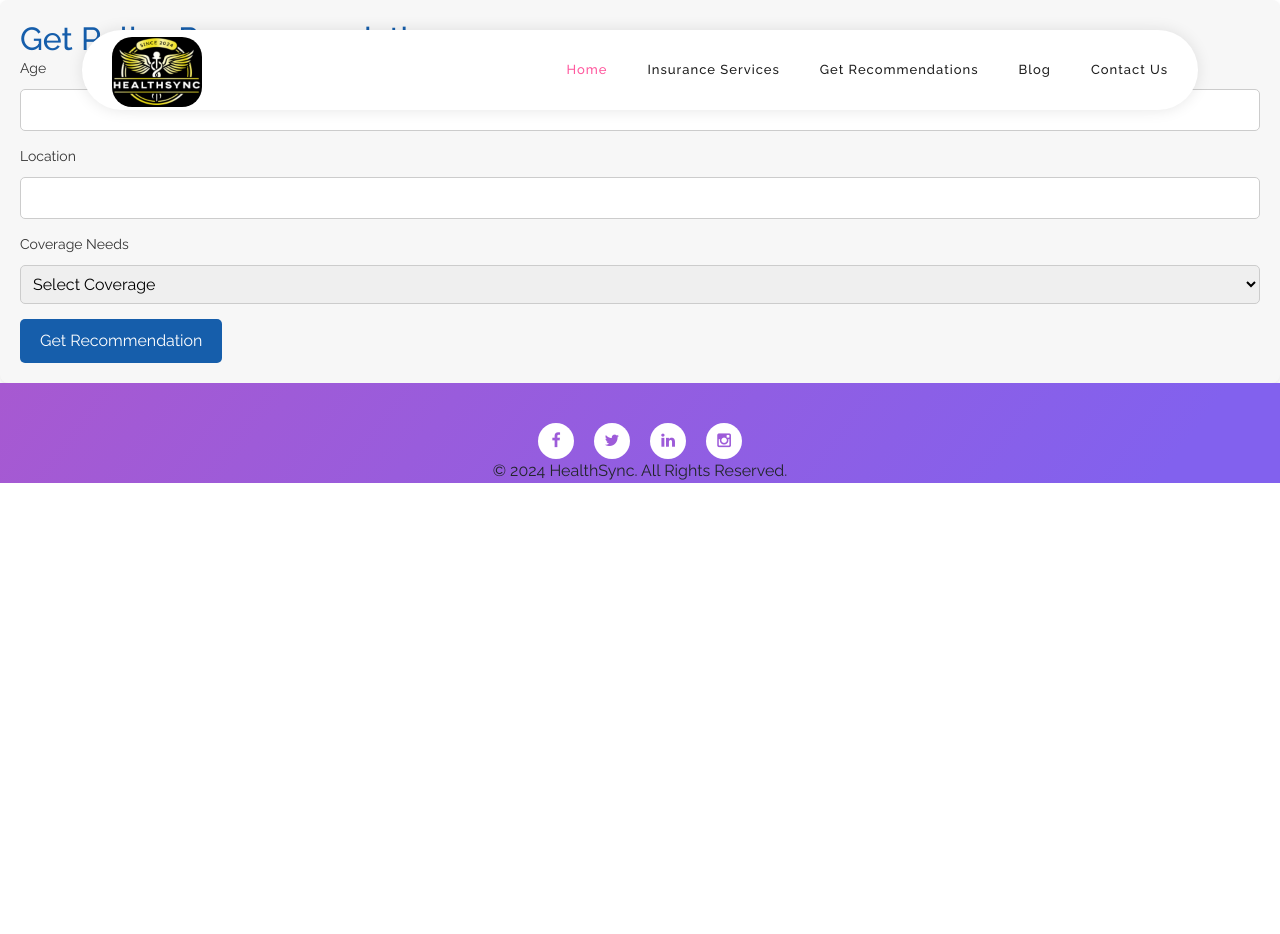
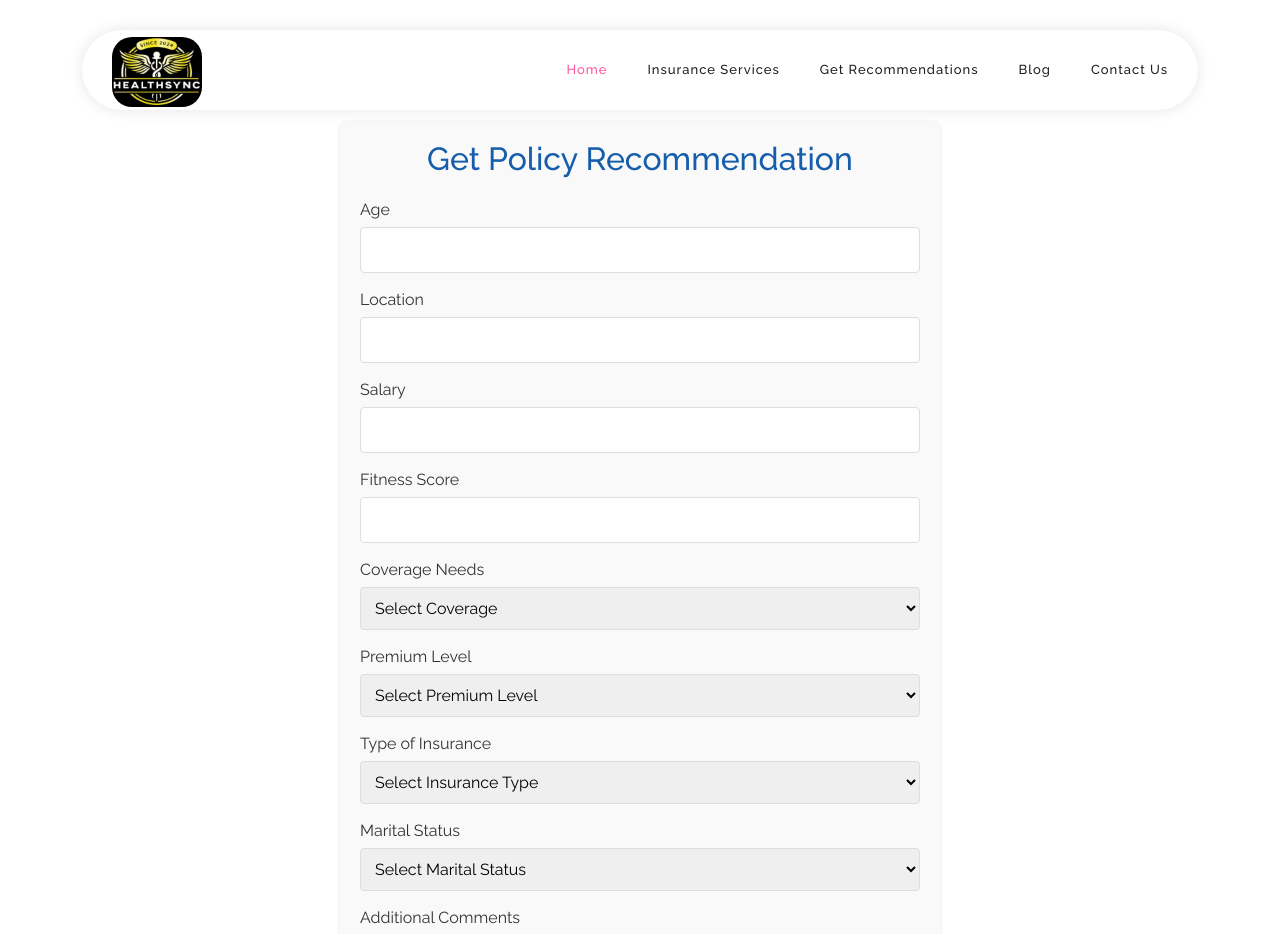
Before and after one commit to vinayak-v-nayak/HealthSync, a React (Create React App) app: page /recommendation in a window 1280 px wide. Shown: the top 934 px of the page. Before the commit the page ends 800 px from the top, so only its background shows below. Built offline with nearby package versions, Linux system fonts and the light colour scheme.

Commit message:
new changes

```diff
--- a/src/App.jsx
+++ b/src/App.jsx
@@ -1,6 +1,6 @@
 import React from 'react';
 import { BrowserRouter as Router, Routes, Route } from 'react-router-dom';
-import InsuranceServices from './Insurance-Services'; // Import the new component
+import InsuranceServices from './InsuranceServices'; // Import the new component
 import HealthSync from './HealthSync';
 import Blog from './Blog'
 import PolicyRecommendation from './PolicyRecommendation';
--- a/src/Blog.jsx
+++ b/src/Blog.jsx
@@ -1,5 +1,5 @@
 import React from 'react';
-import './assets/css/blog.css'
+import './assets/css/Blog.css'
 
 const blogs = [
   {
--- a/src/HealthSync.jsx
+++ b/src/HealthSync.jsx
@@ -7,7 +7,7 @@ import 'bootstrap/dist/css/bootstrap.min.css';
 import './assets/css/flex-slider.css'
 import './assets/css/font-awesome.css';
 import './assets/css/insurance-landing.css';
-import './assets/css/chatbot.css';
+import './assets/css/Chatbot.css';
 
 
 const HealthSync = () => {
--- a/src/Insurance-Services.jsx
+++ b/src/InsuranceServices.jsx
@@ -1,5 +1,5 @@
 import React from 'react';
-import './assets/css/insurance.css'; // Add your styles here
+import './assets/css/InsuranceServices.css'; // Add your styles here
 
 const InsuranceServices = () => {
   const services = [
--- a/src/PolicyRecommendation.jsx
+++ b/src/PolicyRecommendation.jsx
@@ -5,7 +5,13 @@ const PolicyRecommendation = () => {
   const [formData, setFormData] = useState({
     age: '',
     location: '',
-    coverage: ''
+    salary: '',
+    fitnessScore: '',
+    coverage: '',
+    premiumLevel: '',
+    insuranceType: '',
+    maritalStatus: '',
+    comments: ''
   });
 
   const [recommendedPolicy, setRecommendedPolicy] = useState(null);
@@ -22,19 +28,18 @@ const PolicyRecommendation = () => {
     e.preventDefault();
 
     // Placeholder for policy recommendation logic
-    // Here, you might want to send the form data to a backend or use a third-party API to get recommendations
     const policy = await getPolicyRecommendation(formData); // Simulating API call
     setRecommendedPolicy(policy);
   };
 
   // Simulating an API call to get a recommended policy
   const getPolicyRecommendation = async (formData) => {
-    // Logic to recommend a policy can be added here, for now, we're returning a mock recommendation
+    // Logic to recommend a policy can be added here
     return {
-      name: 'Comprehensive Health Plan',
-      description: 'A comprehensive health insurance policy for individuals.',
-      premium: '$200/month',
-      coverageDetails: 'Covers hospitalization, outpatient care, maternity, and more.'
+      name: 'Tailored Insurance Plan',
+      description: 'An insurance plan tailored to your needs based on the provided details.',
+      premium: '$250/month',
+      coverageDetails: 'Covers a variety of needs based on your preferences.'
     };
   };
 
@@ -65,6 +70,28 @@ const PolicyRecommendation = () => {
           />
         </div>
         <div className="form-group">
+          <label htmlFor="salary">Salary</label>
+          <input
+            type="number"
+            id="salary"
+            name="salary"
+            value={formData.salary}
+            onChange={handleInputChange}
+            required
+          />
+        </div>
+        <div className="form-group">
+          <label htmlFor="fitnessScore">Fitness Score</label>
+          <input
+            type="number"
+            id="fitnessScore"
+            name="fitnessScore"
+            value={formData.fitnessScore}
+            onChange={handleInputChange}
+            required
+          />
+        </div>
+        <div className="form-group">
           <label htmlFor="coverage">Coverage Needs</label>
           <select
             id="coverage"
@@ -78,6 +105,63 @@ const PolicyRecommendation = () => {
             <option value="comprehensive">Comprehensive</option>
             <option value="family">Family</option>
           </select>
+        </div>
+        <div className="form-group">
+          <label htmlFor="premiumLevel">Premium Level</label>
+          <select
+            id="premiumLevel"
+            name="premiumLevel"
+            value={formData.premiumLevel}
+            onChange={handleInputChange}
+            required
+          >
+            <option value="">Select Premium Level</option>
+            <option value="low">Low</option>
+            <option value="medium">Medium</option>
+            <option value="high">High</option>
+          </select>
+        </div>
+        <div className="form-group">
+          <label htmlFor="insuranceType">Type of Insurance</label>
+          <select
+            id="insuranceType"
+            name="insuranceType"
+            value={formData.insuranceType}
+            onChange={handleInputChange}
+            required
+          >
+            <option value="">Select Insurance Type</option>
+            <option value="health">Health</option>
+            <option value="life">Life</option>
+            <option value="auto">Auto</option>
+            <option value="home">Home</option>
+          </select>
+        </div>
+        <div className="form-group">
+          <label htmlFor="maritalStatus">Marital Status</label>
+          <select
+            id="maritalStatus"
+            name="maritalStatus"
+            value={formData.maritalStatus}
+            onChange={handleInputChange}
+            required
+          >
+            <option value="">Select Marital Status</option>
+            <option value="single">Single</option>
+            <option value="married">Married</option>
+            <option value="divorced">Divorced</option>
+            <option value="widowed">Widowed</option>
+          </select>
+        </div>
+        <div className="form-group">
+          <label htmlFor="comments">Additional Comments</label>
+          <textarea
+            id="comments"
+            name="comments"
+            value={formData.comments}
+            onChange={handleInputChange}
+            rows="4"
+          />
         </div>
         <button type="submit" className="submit-btn">Get Recommendation</button>
       </form>
--- /dev/null
+++ b/src/assets/css/InsuranceServices.css
@@ -0,0 +1,62 @@
+.insurance-services {
+  padding: 20px;
+  margin-top: 120px;
+  background-color: #f7f7f7; /* Light gray background for the section */
+}
+
+.insurance-services h2 {
+  color: #165EAB; /* Dark blue color for the heading */
+  margin-bottom: 20px; /* Space below the heading */
+  text-align: center; /* Center the heading */
+}
+
+.services-list {
+  display: block; /* Change to block for single column */
+  gap: 20px; /* Space between service cards */
+}
+
+.service-card {
+  background-color: #fff; /* White background for each card */
+  border: 2px solid #4a90e2; /* Blue border for cards */
+  border-radius: 10px; /* Slightly larger border radius */
+  padding: 20px; /* Increased padding for better spacing */
+  width: 100%; /* Full width for single column */
+  box-shadow: 0 4px 8px rgba(0, 0, 0, 0.15); /* Enhanced shadow for depth */
+  transition: transform 0.3s; /* Smooth transition for hover effect */
+  position: relative; /* Positioning context for pseudo-elements */
+  margin-bottom: 20px; /* Space below each card */
+}
+
+.service-card::before {
+  content: ""; /* Create a decorative line at the top */
+  position: absolute;
+  top: 0;
+  left: 0;
+  width: 100%;
+  height: 5px; /* Height of the decorative line */
+  background-color: #4a90e2; /* Blue color for the line */
+  border-radius: 10px 10px 0 0; /* Rounded corners on top */
+}
+
+.service-card:hover {
+  transform: translateY(-5px); /* Lift the card on hover */
+}
+
+.service-card h3 {
+  margin-top: 0; /* No margin on top of the title */
+  color: #165EAB; /* Dark blue color for titles */
+  font-size: 1.2em; /* Slightly larger font size for titles */
+}
+
+.service-card p {
+  margin-bottom: 10px; /* Space below paragraph */
+  color: #555; /* Dark gray for description text */
+  line-height: 1.5; /* Increased line height for readability */
+}
+
+.service-card strong {
+  display: block; /* Make strong text block level */
+  margin-top: 10px; /* Space above strong text */
+  color: #4a90e2; /* Blue color for strong text */
+  font-weight: bold; /* Bold weight for emphasis */
+}
--- a/src/assets/css/PolicyRecommendation.css
+++ b/src/assets/css/PolicyRecommendation.css
@@ -1,12 +1,16 @@
 .policy-recommendation {
+    max-width: 600px;
+    margin: 120px auto;
     padding: 20px;
-    background-color: #f7f7f7;
+    background-color: #f9f9f9;
     border-radius: 8px;
     box-shadow: 0 2px 4px rgba(0, 0, 0, 0.1);
   }
 
   .policy-recommendation h2 {
-    color: #165EAB;
+    color: #165eab;
+    margin-bottom: 20px;
+    text-align: center;
   }
 
   .form-group {
@@ -20,36 +24,41 @@
   }
 
   .form-group input,
-  .form-group select {
+  .form-group select,
+  .form-group textarea {
     width: 100%;
-    padding: 8px;
-    margin-top: 5px;
-    border: 1px solid #ccc;
-    border-radius: 5px;
+    padding: 10px;
+    border: 1px solid #ddd;
+    border-radius: 4px;
   }
 
   .submit-btn {
-    background-color: #ff589e;
+    background-color: #165eab;
     color: white;
-    padding: 10px 20px;
+    padding: 10px 15px;
     border: none;
     border-radius: 5px;
     cursor: pointer;
+    font-size: 16px;
+    width: 100%;
   }
 
   .submit-btn:hover {
-    background-color: #165EAB;
+    background-color: #0d4c85;
   }
 
   .recommended-policy {
     margin-top: 20px;
     padding: 15px;
-    background-color: #fff;
-    border-radius: 10px;
-    box-shadow: 0 2px 4px rgba(0, 0, 0, 0.1);
+    background-color: #e7f3fe;
+    border: 1px solid #b3d4fc;
+    border-radius: 5px;
   }
 
   .recommended-policy h3 {
-    margin-top: 0;
-    color: #165EAB;
+    color: #165eab;
   }
+
+  .recommended-policy p {
+    margin: 5px 0;
+  }
--- a/src/assets/css/blog.css
+++ b/src/assets/css/blog.css
@@ -2,6 +2,7 @@
 .blog-section {
     max-width: 900px;
     margin: 0 auto;
+    margin-top: 120px;
     padding: 40px 20px;
     background-color: #f9f9f9;
     border-radius: 8px;
--- a/src/assets/css/contactus.css
+++ b/src/assets/css/contactus.css
@@ -1,50 +1,54 @@
 .contact-form-container {
-    width: 50%;
-    margin: 0 auto;
+  max-width: 600px;
+  margin: 120px auto;
   padding: 20px;
   background-color: #f9f9f9;
-    border-radius: 10px;
-    box-shadow: 0 4px 8px rgba(0, 0, 0, 0.1);
+  border-radius: 8px;
+  box-shadow: 0 2px 4px rgba(0, 0, 0, 0.1);
 }
 
-  .contact-form {
-    display: flex;
-    flex-direction: column;
+.contact-form-container h2 {
+  color: #165eab;
+  margin-bottom: 20px;
+  text-align: center;
 }
 
 .form-group {
   margin-bottom: 15px;
 }
 
-  label {
-    font-size: 14px;
+.form-group label {
+  display: block;
   margin-bottom: 5px;
   color: #333;
 }
 
-  input, textarea {
+.form-group input,
+.form-group select,
+.form-group textarea {
   width: 100%;
   padding: 10px;
-    border: 1px solid #ccc;
-    border-radius: 5px;
-    font-size: 16px;
-  }
-
-  textarea {
-    height: 100px;
+  border: 1px solid #ddd;
+  border-radius: 4px;
 }
 
 .submit-btn {
-    padding: 10px 20px;
-    background-color: #165EAB;
+  background-color: #165eab;
   color: white;
+  padding: 10px 15px;
   border: none;
   border-radius: 5px;
   cursor: pointer;
   font-size: 16px;
-    transition: background-color 0.3s ease;
+  width: 100%;
 }
 
 .submit-btn:hover {
-    background-color: #ff589e;
+  background-color: #0d4c85;
 }
+
+.error-message {
+  color: red;
+  font-size: 12px;
+  margin-top: 5px;
+}
--- a/src/assets/css/insurance.css
+++ /dev/null
@@ -1,38 +0,0 @@
-.insurance-services {
-    padding: 20px;
-    background-color: #f7f7f7;
-  }
-
-  .insurance-services h2 {
-    color: #165EAB;
-    margin-bottom: 20px;
-  }
-
-  .services-list {
-    display: flex;
-    flex-wrap: wrap;
-    gap: 20px;
-  }
-
-  .service-card {
-    background-color: #fff;
-    border: 1px solid #ddd;
-    border-radius: 8px;
-    padding: 15px;
-    width: calc(33.333% - 20px);
-    box-shadow: 0 2px 4px rgba(0, 0, 0, 0.1);
-  }
-
-  .service-card h3 {
-    margin-top: 0;
-    color: #165EAB;
-  }
-
-  .service-card p {
-    margin-bottom: 10px;
-  }
-
-  .service-card strong {
-    display: block;
-    margin-top: 10px;
-  }
--- a/src/components/Chatbot.jsx
+++ b/src/components/Chatbot.jsx
@@ -1,5 +1,5 @@
 import React, { useState } from 'react';
-import '../assets/css/chatbot.css'; // Assuming you have a separate CSS file for styling
+import '../assets/css/Chatbot.css'; // Assuming you have a separate CSS file for styling
 
 const Chatbot = () => {
   const [isOpen, setIsOpen] = useState(false);
```
Also changed, not shown: src/ContactUs.jsx (+62 -4 lines). Lines whose indentation alone changed are shown as unchanged.
